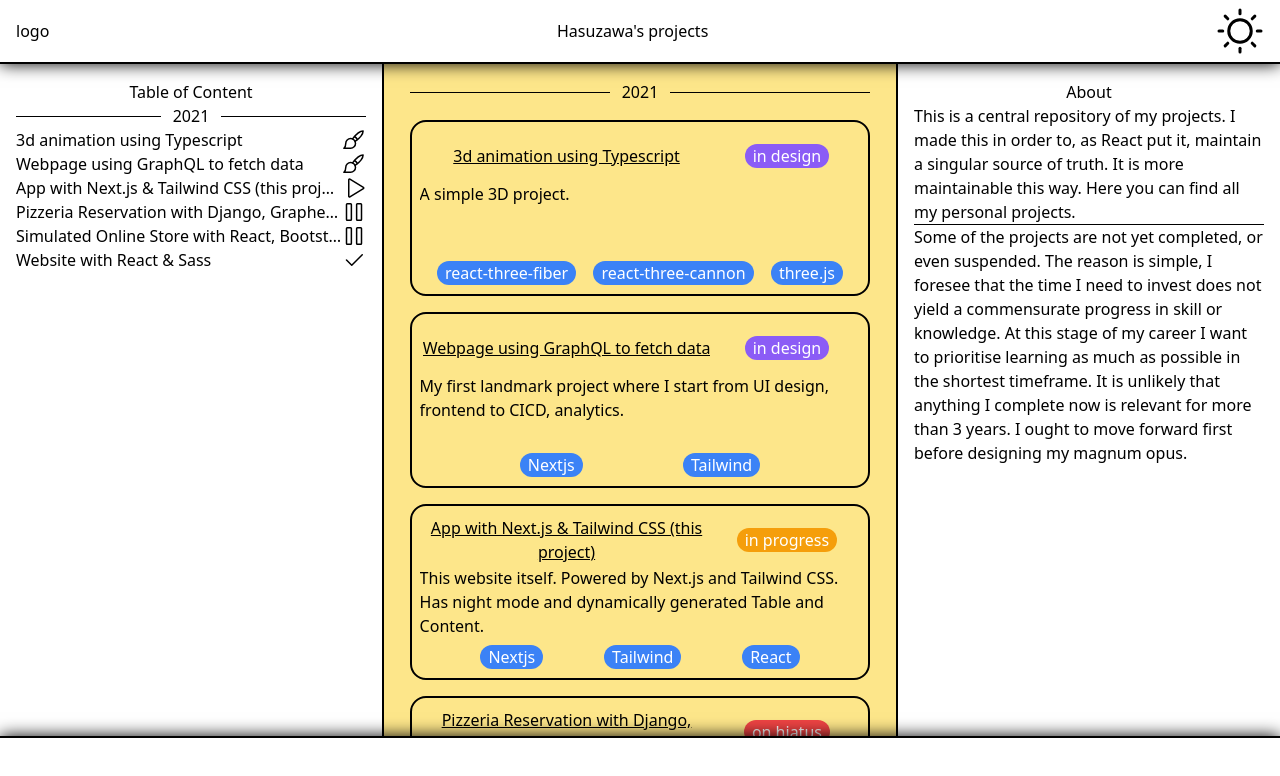
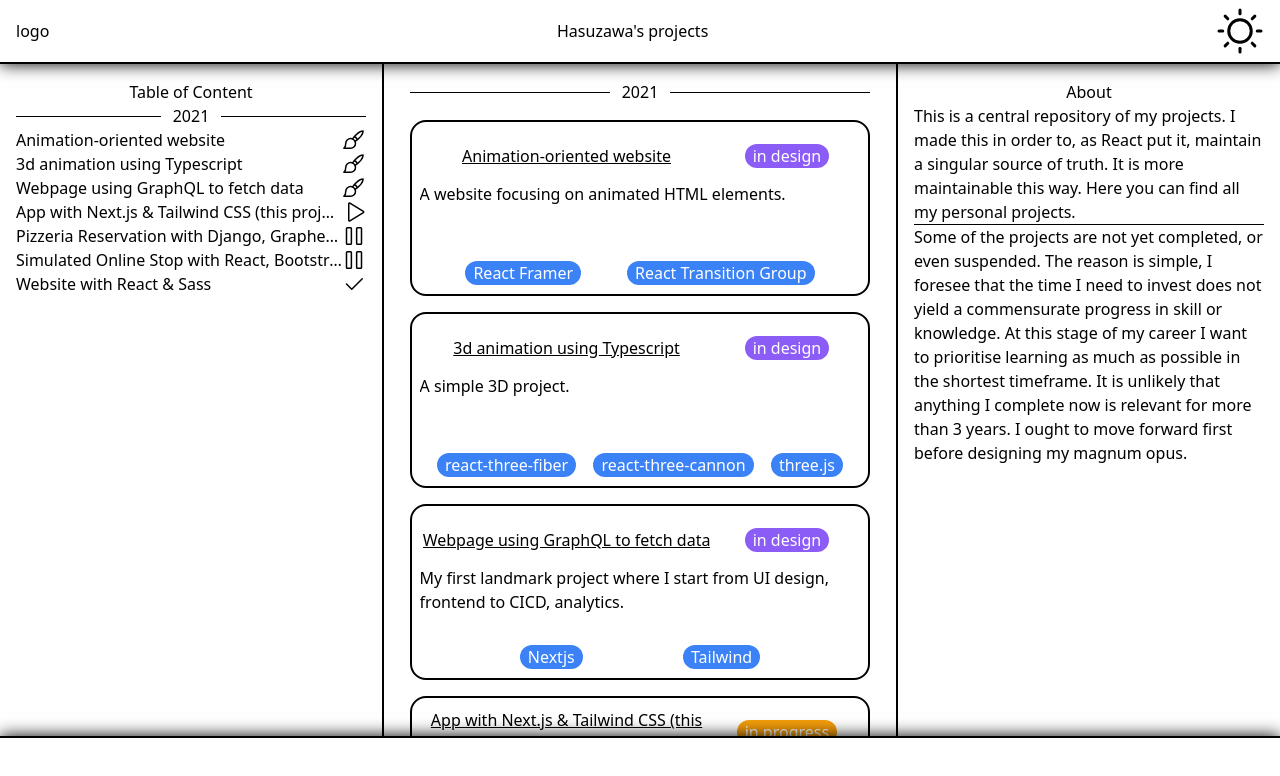
Before and after one commit to Hasuzawa/central_repository, a Next.js app: page / in a window 1280 px wide. Shown: the top 776 px of the page. Built offline with nearby package versions, Linux system fonts and the light colour scheme.

Commit message:
cleaned up code, added HTML meta

```diff
--- a/components/Footer/TableOfContentButton.tsx
+++ /dev/null
@@ -1,20 +0,0 @@
-import TableOfContent from "~/components/TableOfContent/TableOfContent";
-import { useState } from "react";
-
-const TableOfContentButton = () => {
-    const [ isOpen, setOpen ] = useState<boolean>(false);
-    return (
-        <>
-        <button
-            onClick={() => setOpen(!isOpen)}
-        >
-            open tableOfContent
-        </button>
-            <div className="absolute">
-
-            </div>
-        </>
-    );
-}
-
-export default TableOfContentButton;
--- a/components/Logo.tsx
+++ b/components/Logo.tsx
@@ -39,10 +39,10 @@ const Logo = ({str, idx, className}: IconProps) => {
         ["CSS", <Image src={"/logos/CSS_logo.svg"} alt="CSS" {...standardProps} />],
         ["React", <Image src={"/logos/React_logo.svg"} alt="React" {...standardProps} />],
         ["Sass", <Image src={"/logos/Sass_logo.svg"} alt="Sass" {...standardProps} />],
-        ["Django", <Image src={"/logos/Django_logo.svg"} alt="Django" width="95" height="33" />],
-        ["Nextjs", <Image src={"/logos/Nextjs_logo.svg"} alt="Nextjs" {...standardProps} />],
+        ["Django", <Image src={"/logos/Django_logo.svg"} alt="Django" width={85} height={30} />],
+        ["Nextjs", <Image src={"/logos/Nextjs_logo.svg"} alt="Nextjs" width={80} height={40} />],
 
-        ["Bootstrap", <Image src={"/logos/Bootstrap_logo.svg"} alt="Bootstrap" {...standardProps} />],
+        ["Bootstrap", <Image src={"/logos/Bootstrap_logo.svg"} alt="Bootstrap" width={60} height={50} />],
         ["Tailwind", <Image src={"/logos/Tailwind_logo.svg"} alt="Tailwind" {...standardProps} />],
 
         ["Gimp", <Image src={"/logos/Gimp_logo.svg"} alt="Gimp" {...standardProps} />],
@@ -50,7 +50,7 @@ const Logo = ({str, idx, className}: IconProps) => {
 
         ["GraphQL", <Image src={"/logos/GraphQL_logo.svg"} alt="GraphQL" {...standardProps} />],
         ["Graphene", <Image src={"/logos/Graphene-django_logo.svg"} alt="Graphene-django" {...standardProps} />],
-        ["Apollo", <Image src={"/logos/Apollo_logo.svg"} alt="Apollo" {...standardProps} />],
+        ["Apollo", <Image src={"/logos/Apollo_logo.svg"} alt="Apollo" width={95} height={33} />],
 
     ]);
 
--- a/components/Project/Project.tsx
+++ b/components/Project/Project.tsx
@@ -21,17 +21,14 @@ const Project = ({projectName, heading, status, short_description, stringArray,
         <div
             onClick={redirect}
             title={baseUrl + projectName}
-            className="flex-none w-9/10 h-44 border-2 border-black rounded-2xl
+            className="flex-none w-9/10 h-44 border-2 border-black dark:border-white rounded-2xl
                 overflow-x-hidden overflow-y-auto first:mt-4 last:mb-4 hover:ring-4 ring-blue-500 cursor-pointer"
             id={HTML_id?.toString()}
             tabIndex={0}
             onKeyPress={(e) => {e.key === "Enter" ? redirect() : null}}
         >
             <div className="grid grid-cols-6 grid-rows-6 place-items-center p-2 min-h-0 min-w-0 w-full h-full">
-                {/* <div className="">
-                    <h1>{heading}</h1>
-                    <Status status={status} className={""}/>
-                </div> */}
+
                 <h1 className="row-start-1 row-span-2 col-start-1 col-span-4 text-center overflow-hidden overflow-ellipsis min-h-0 min-w-0 underline">{heading}</h1>
                 <Status status={status} className="row-start-1 row-span-2 col-start-5 col-span-2 place-self-center"/>
                 <p className="col-start-1 col-span-6 row-start-3 row-span-3 place-self-start overflow-hidden overflow-ellipsis">{short_description}</p>
--- a/components/Project/Projects.tsx
+++ b/components/Project/Projects.tsx
@@ -1,5 +1,4 @@
 import Project from "~/components/Project/Project";
-import Dashline from "~/components/Dashline";
 import Division from "~/components/Project/Division";
 
 import projects from "~/public/staticData/projects";
@@ -36,8 +35,8 @@ const Projects = () => {
         //justify will cause scroll to become invalid, because it is as if all items are wrapped in a position: relative box. Overflow
         //won't trigger scrolls and overflowed content is not visible within parent.
 
-        //content-height is calculated ad-hoc solution. I spent too much time on this, I should move on and design other parts first.
-        <div id="projects" className="content-height mx-auto bg-yellow-200 flex flex-col items-center gap-y-4 overflow-x-hidden overflow-y-auto scroll-smooth">
+        //content-height is calculated under the assumption of header and footer with fixed height. I spent too much time on this, I should move on and design other parts first.
+        <div id="projects" className="content-height mx-auto bg-white dark:bg-black flex flex-col items-center gap-y-4 overflow-x-hidden overflow-y-auto scroll-smooth">
             {result}
         </div>
     );
--- a/pages/_document.tsx
+++ b/pages/_document.tsx
@@ -13,11 +13,36 @@ class MyDocument extends Document{
         return (
             <Html lang="en">
             <Head>
-                <meta name="keywords" content="personal projects, central repository, overview of projects" />
-                <meta name="description" content="This is the central repository of Hasuzawa Yuichi. Here
+                <meta name="keywords"           content="personal projects, central repository, overview of projects" />
+                <meta name="description"        content="This is the central repository of Hasuzawa Yuichi. Here
                     you can find all projects with their description, status, techs used and link." />
-                <meta name="author" content="Hasuzawa Yuichi" />
-                {/* <link rel="icon" content=""/> */}
+                <meta name="author"             content="Hasuzawa Yuichi" />
+
+                {/*  Open Graph meta  */}
+
+                <meta property="og:locale"      content="en_US" />
+                <meta property="og:type"        content="website" />
+                <meta property="og:url"         content="" />
+                <meta property="og:title"       content="Repository with Hasuzawa's Projects" />
+                <meta property="og:description" content="The website is a repository containing all projects by Hasuzawa Yuichi." />
+                <meta property="og:image"       content="" />
+
+                <meta property="og:site_name"   content="Hasuzawa's repositories" />
+
+                {/*  Twitter meta  */}
+
+                <meta property="twitter:card"       content="summary" />
+                <meta property="twitter:title"      content="Repository with Hasuzawa's Projects"  />
+                <meta property="twitter:description"content="The website with all projects by Hasuzawa Yichi."  />
+                <meta property="twitter:url"        content=""  />
+                <meta property="twitter:image"      content=""  />
+                <meta property="twitter:image:alt"  content=""  />
+                {/* <meta property="twitter:site"       content=""  /> only needed if you want to mention an account on twitter */}
+
+                {/*  theme color  */}
+
+                <meta name="theme-color" media="(prefers-color-scheme: dark" content="black" />
+                <meta name="theme-color" media="(prefers-color-scheme: light" content="white" />
             </Head>
                 <body>
                     <Main />
--- a/pages/projects/[projectName].tsx
+++ b/pages/projects/[projectName].tsx
@@ -28,7 +28,7 @@ interface ProjectPageProps{
 
 
 const ProjectPage: NextPage<ProjectPageProps> = (props: ProjectPageProps) => {
-    console.log("props is this:", props)
+
     const project = props.data.project;
 
     function getLink(link: undefined | string){
@@ -43,9 +43,6 @@ const ProjectPage: NextPage<ProjectPageProps> = (props: ProjectPageProps) => {
         <div className={"flex flex-col w-screen h-screen" + getDarkModeClassName("page")}>
             <Head>
                 <title>{project.projectName}</title>
-                {/* <title>Create Next App</title>
-                <meta name="description" content="Generated by create next app" />
-                <link rel="icon" href="/favicon.ico" /> */}
             </Head>
             <Header />
             <div className={`flex-1 w-screen content-height flex justify-center` + getDarkModeClassName("main")} >
@@ -56,8 +53,8 @@ const ProjectPage: NextPage<ProjectPageProps> = (props: ProjectPageProps) => {
                         <Status status={project.status} />
                     </div>
                     {/* note that black logos will be invisible in dark mode */}
-                    <div className="flex flex-row items-center">
-                        <StringToLogos stringArray={project.logoArray} />
+                    <div className="flex flex-row items-center gap-x-2 px-1 py-1 bg-white">
+                        <StringToLogos stringArray={project.logoArray} className="flex items-center" />
                     </div>
                     <div className="flex justify-between">
                         <span>year: {project.year}</span>
--- a/public/staticData/projects.tsx
+++ b/public/staticData/projects.tsx
@@ -1,19 +1,35 @@
 interface Project{
-    projectName: string;
-    HTML_id: string;
-    heading: string;
-    year: string;
-    status: "completed" | "in progress" | "on hiatus" | "in design";
-    short_description: string;
-    stringArray: string[];
+    projectName: string;    //used for page generation, will be visible in the URL in generated page, use hyphen in place of space.
+    HTML_id: string;        //used as HTML id and referenced when scrolling
+    heading: string;        //the title in feed form
+    year: string;           //the year the project has started
+    status: "completed" | "in progress" | "on hiatus" | "in design";    //the current status of the project
+    short_description: string;      //displayed in feed form
+    stringArray: string[];          //some tags to indicate what the project uses or is about in feed form
 
 
-    logoArray?: string[];
-    link?: string;
-    long_description?: string;
+    logoArray?: string[];           //the tools used in the project
+    link?: string;                  //a link to redirect to, usually the repository on GitHub
+    long_description?: string;      //the full description of the project
 }
 
 const projects: Project[] = [
+    {
+        projectName: "project-6",
+        HTML_id: "project-6",
+        heading: "Animation-oriented website",
+        year: "2021",
+
+        status: "in design",
+        short_description: "A website focusing on animated HTML elements.",
+        stringArray: ["React Framer", "React Transition Group"],
+
+        logoArray: ["React", "Typescript"],
+        link: "",
+        long_description: `With libraries such as React Framer and React Transition Group, essentially
+            one can write website as if writing a phone app. The React ecosystem is entirely about change
+            and react. It is only natural to utilise them to enhance the user experience.`
+    },
     {
         projectName: "project-5",
         HTML_id: "project-5",
@@ -24,7 +40,7 @@ const projects: Project[] = [
         short_description: "A simple 3D project.",
         stringArray: ["react-three-fiber", "react-three-cannon", "three.js"],
 
-        logoArray: [],
+        logoArray: ["Typescript"],
         link: "",
         long_description: `I found many libraries that greatly simplify the process of rendering 3D objects
             in JS. I put together what I know as a simple project.`,
@@ -39,20 +55,20 @@ const projects: Project[] = [
         short_description: "My first landmark project where I start from UI design, frontend to CICD, analytics.",
         stringArray: ["Nextjs","Tailwind"],
 
-        logoArray: [],
+        logoArray: ["Nextjs", "Typescript"],
         link: "",
         long_description: `This will be my first complete project where I design the UI, write the frontend, do testing, configure domain name, deploy,
             add analytics.`,
     },
     {
-        projectName: "project-3",
+        projectName: "project-summary",
         HTML_id: "project-3",
         heading: "App with Next.js & Tailwind CSS (this project)",
         year: "2021",
 
         status: "in progress",
         short_description: 'This website itself. Powered by Next.js and Tailwind CSS. Has night mode and dynamically generated Table and Content.',
-        stringArray: ["Nextjs", "Tailwind", "React"],
+        stringArray: ["Nextjs", "Tailwind", "React", "cypress"],
 
         logoArray: ["Nextjs", "Tailwind", "React", "Typescript"],
         link: "https://github.com/Hasuzawa/central_repository",
@@ -60,7 +76,7 @@ const projects: Project[] = [
             small-scale so it is the best opportunity to try out new frameworks, namely Next.js and Tailwind CSS.
             I must say I am surprised at their synergy. In a few places I have done the traditional way of
             importing CSS and apply them. The CSS files will grow with no end without a framework. Here
-            most CSS is reduced to classNames which are string.
+            most CSS is reduced to a small set of classNames which are string.
                 I refactored many parts of the project to keep it as concise and maintainable as possible.
             In the last few projects I always have the feeling I can do better, but the sea of entangled CSS,
             HTML feels like it is almost equivalent of re-writing the whole app. This is definitely the case
@@ -69,7 +85,7 @@ const projects: Project[] = [
             that I cannot improve overnight.`,
     },
     {
-        projectName: "project-2",
+        projectName: "pizzeria-website-with-reservation-demo",
         HTML_id: "project-2",
         heading: "Pizzeria Reservation with Django, Graphene & React",
         year: "2021",
@@ -85,9 +101,9 @@ const projects: Project[] = [
             that. I used UML to model the database.`,
     },
     {
-        projectName: "project-1",
+        projectName: "simulated-online-shop-demo",
         HTML_id: "project-1",
-        heading: "Simulated Online Store with React, Bootstrap & Django",
+        heading: "Simulated Online Stop with React, Bootstrap & Django",
         year: "2021",
 
         status: "on hiatus",
@@ -102,7 +118,7 @@ const projects: Project[] = [
             common: query. Ideally, they should get what developers want, no more no less.`,
     },
     {
-        projectName: "project-0",
+        projectName: "website-with-React-and-Sass",
         HTML_id: "project-0",
         heading: "Website with React & Sass",
         year: "2021",
```
